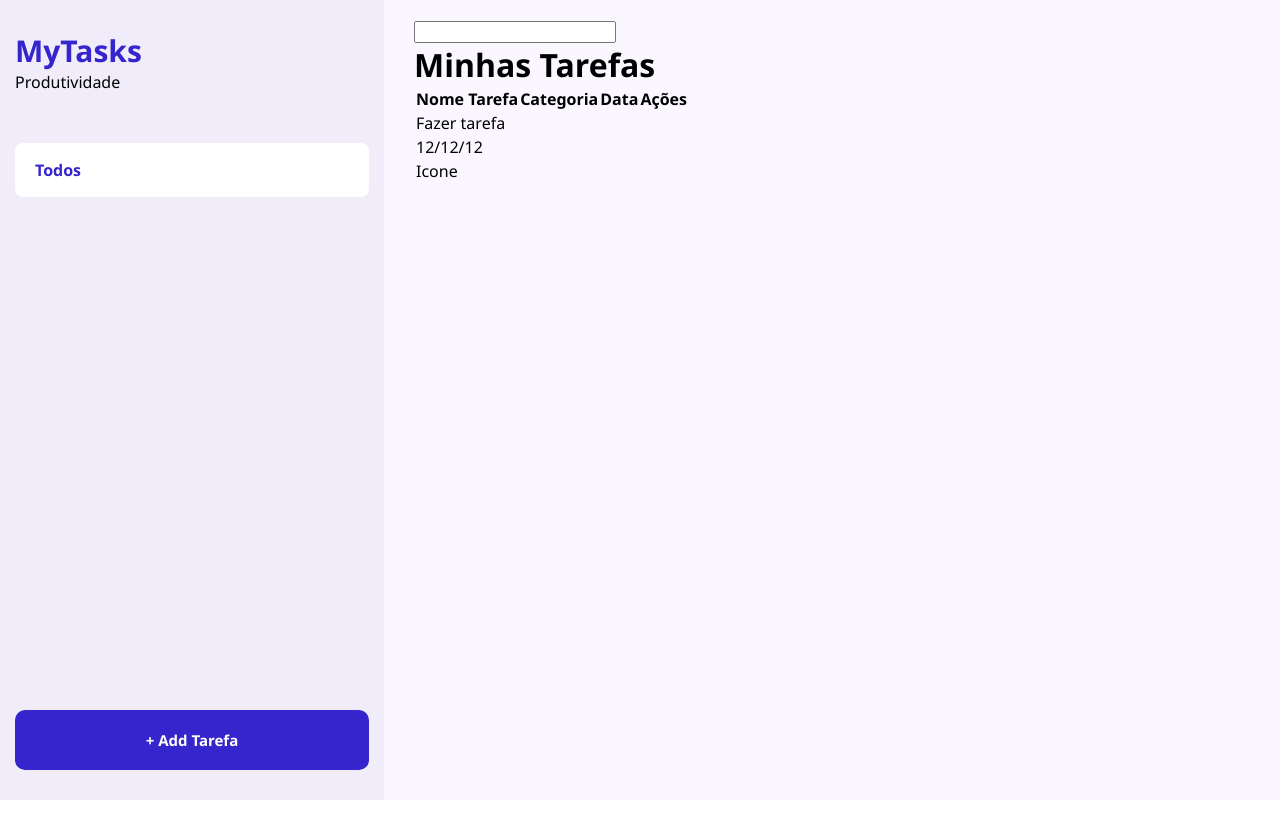
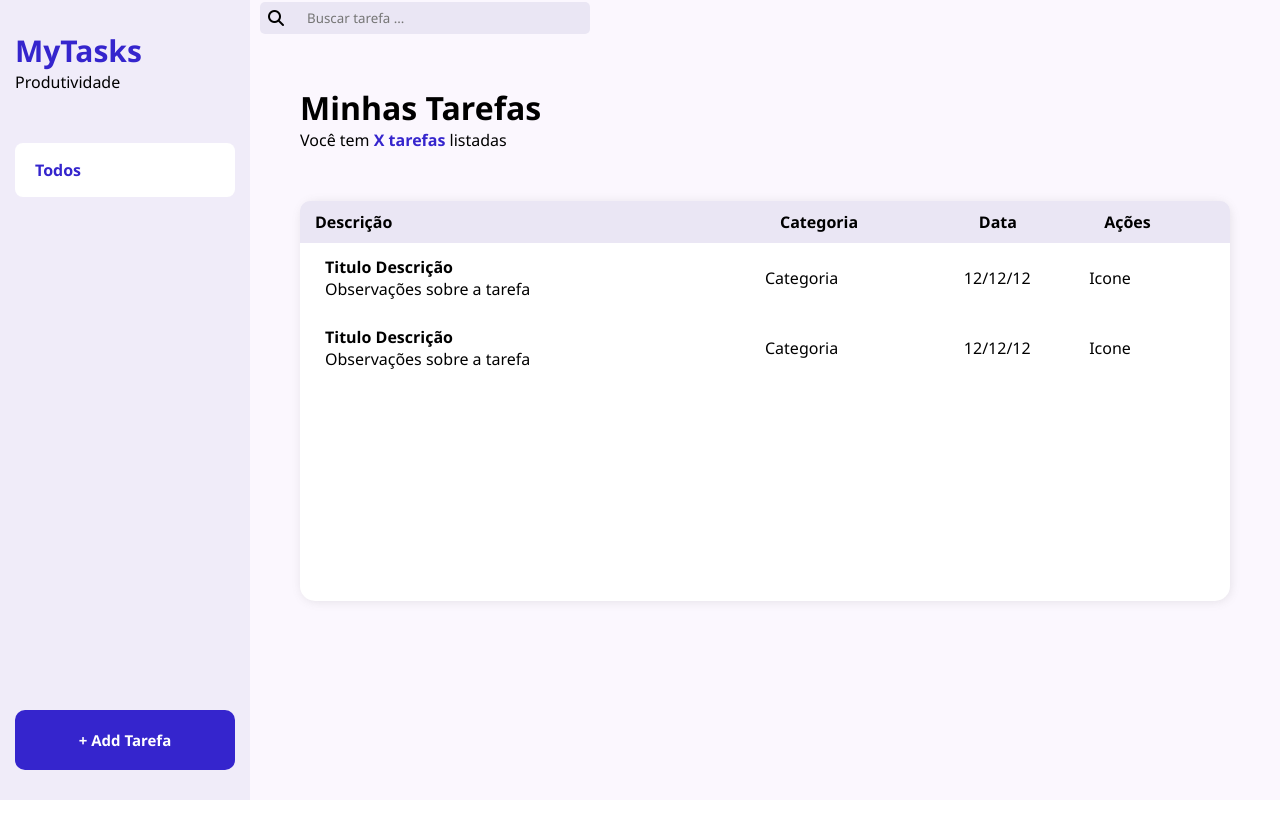
Before and after one commit to Jascran23/Painel-tarefas-2.0, a plain HTML site: page index.html in a window 1280 px wide. Before the commit the page ends 800 px from the top, so only its background shows below. Drawn offline with Linux system fonts and the light colour scheme.

Commit message:
estilizando tabela

```diff
--- a/index.html
+++ b/index.html
@@ -4,6 +4,7 @@
     <meta charset="UTF-8">
     <meta name="viewport" content="width=device-width, initial-scale=1.0">
     <link rel="stylesheet" href="style.css">
+    <script src="https://kit.fontawesome.com/523b4ebef2.js" crossorigin="anonymous"></script>
     <title>MyList</title>
 </head>
 <body>
@@ -23,8 +24,10 @@
     <main>
         <header>
             <div id="search">
-                <div id="icon-search"></div>
-                <input id="input-search" type="text">
+                <div id="icon-search">
+                    <i class="fa-solid fa-magnifying-glass"></i>
+                </div>
+                <input id="input-search" placeholder="Buscar tarefa ..." type="text">
             </div>
 
             <div id="header-icons">
@@ -33,31 +36,42 @@
                 <div id="icon-perfil" class="header-icon"></div>
             </div>
         </header>
-        <div id="title-my-tasks">
+        <div class="container">
+            <div id="container-title">
             <h1>Minhas Tarefas</h1>
-            <p id="description-title"></p>
+            <p id="description-title">Você tem <span id="span-description-task"> <span id="value-tasks">X</span> tarefas</span> listadas</p>
         </div>
-
         <div id="table-tasks">
             <table>
-                <tr>
-                    <th>Nome Tarefa</th>
-                    <th>Categoria</th>
-                    <th>Data</th>
-                    <th>Ações</th>
+                <tr id="table-header">
+                    <th class="table-th" id="table-name">Descrição</th>
+                    <th >Categoria</th>
+                    <th >Data</th>
+                    <th  id="table-action">Ações</th>
                 </tr>
-                <tr>
-                    <td>Fazer tarefa</td>
+                <tr class="data-task">
+                    <td class="task">
+                        <h4>Titulo Descrição</h4>
+                        <p>Observações sobre a tarefa</p>
+                    </td>
+                    <td>Categoria</td>
+                    <td>12/12/12</td>
+                    <td>Icone</td>
                 </tr>
-                <tr>
+                 <tr class="data-task">
+                    <td class="task">
+                        <h4>Titulo Descrição</h4>
+                        <p>Observações sobre a tarefa</p>
+                    </td>
+                    <td>Categoria</td>
                     <td>12/12/12</td>
-                </tr>
-                <tr>
                     <td>Icone</td>
                 </tr>
 
             </table>
         </div>
+        </div>
+
     </main>
 </body>
 </html>
--- a/style.css
+++ b/style.css
@@ -8,6 +8,7 @@
     --button-delete: #BA1A1A;
     --white: #ffffff;
     --background-color: #FBF7FE;
+    --background-secondary: ##F4F2F9;
 }
 
 *{
@@ -21,10 +22,13 @@ body{
     display: flex;
     width: 100%;
     height: 100%;
+    overflow: hidden;
 }
 
 aside{
-    width: 30%;
+    width: 20%;
+    max-width: 250px;
+    min-width: 250px;
     height: 100vh;
     background-color: var(--outlined);
     display: flex;
@@ -70,9 +74,84 @@ aside button:hover{
 }
 
 main{
-    width: 70%;
+    width: 100%;
     height: 100vh;
-    padding: 20px 30px;
     background-color: var(--background-color);
+}
 
+main header{
+    width: 100%;
+    padding: 10px 1513x;
 }
+
+main .container{
+    width: 100%;
+    height: 100vh;
+    padding: 50px 50px;
+}
+
+ main #search{
+    display: flex;
+    padding: 2px 10px;
+    width: 40%;
+    max-width: 350px;
+    min-width: 350px;
+ }
+ main #icon-search{
+    padding: 5px 8px;
+    border-radius: 5px 0 0 5px;
+    background-color: var(--secondary-color);
+ }
+ main #input-search{
+    padding: 5px 15px;
+    border: none;
+    width: 100%;
+    border-radius: 0 5px 5px 0;
+    background-color: var(--secondary-color);
+ }
+
+ main #span-description-task{
+    color: var(--primary-color);
+    font-weight: 700;
+}
+
+main #table-tasks{
+    margin-top: 50px;
+    width: 100%;
+    height: 400px;
+    border-radius: 15px;
+    box-shadow: 1px 1px 10px #69696926;
+    background-color: var(--white);
+}
+main table{
+    width: 100%;
+    border-collapse: collapse;
+}
+
+main #table-header{
+    width: 100%;
+    text-align: left;
+    background-color: var(--secondary-color)
+}
+main th{
+    padding: 10px 15px;
+}
+main .table-tr:hover{
+    background-color: var(--outlined);
+}
+main #table-name{
+    width: 50%;
+    border-radius: 10px 0 0 0;
+}
+main #table-action{
+    border-radius: 0 10px 0 0;
+}
+
+main .task{
+    padding: 13px 25px;
+    min-height: 60px;
+    cursor: pointer;
+}
+main .data-task:hover{
+    background-color: var(--outlined);
+}
```
